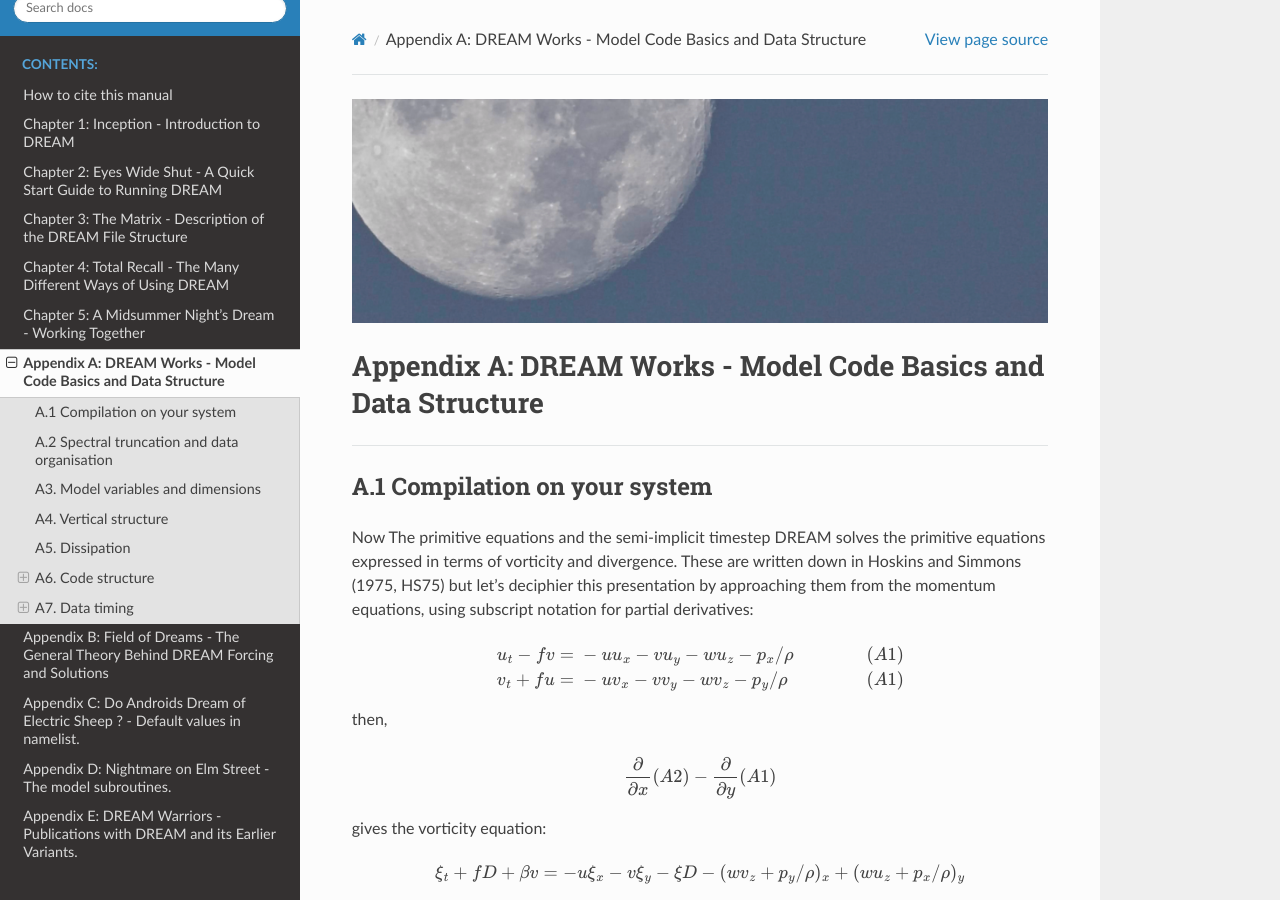
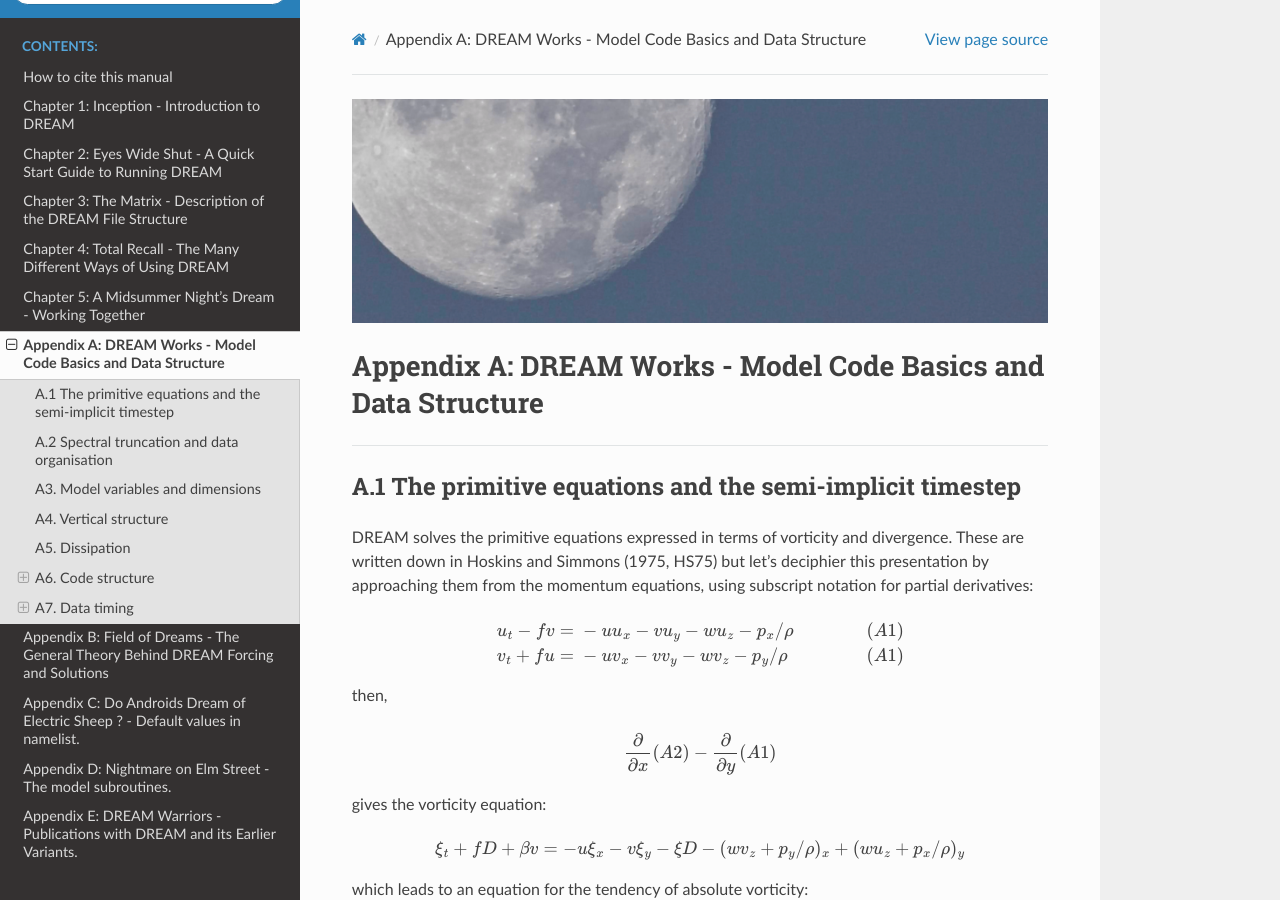
Before and after one commit to dream-gcm/usermanual, a Sphinx documentation site: the page built from source/AppendixA.md, in a window 1280 px wide and 900 px high. Built offline with Sphinx 7.4.7 and the Read the Docs theme 2.0.0, drawn with Linux system fonts in a browser that asks for light colours.

Commit message:
Update AppendixA.md

```diff
--- a/source/AppendixA.md
+++ b/source/AppendixA.md
@@ -2,8 +2,8 @@
 # Appendix A: DREAM Works - Model Code Basics and Data Structure
 
 ---
-## A.1 Compilation on your system
-Now The primitive equations and the semi-implicit timestep
+## A.1 The primitive equations and the semi-implicit timestep
+
 DREAM solves the primitive equations expressed in terms of vorticity and divergence. These are written down in Hoskins and Simmons (1975, HS75) but let’s deciphier this presentation by approaching  them from the momentum equations, using subscript notation for partial derivatives:
 
 $$
```
